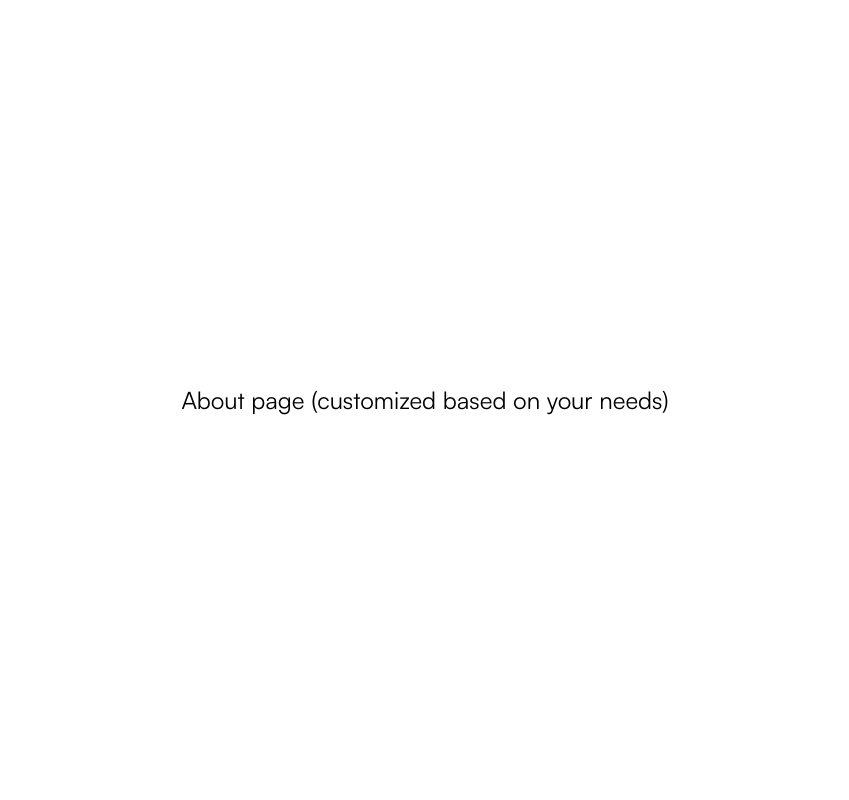
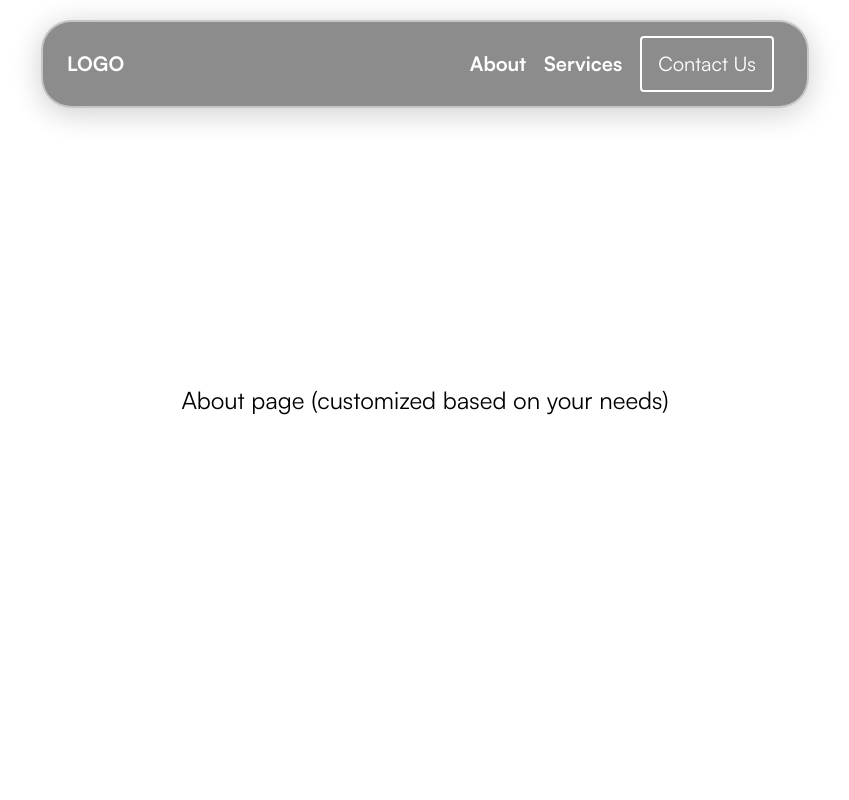
Before and after one commit to JJ-LXIX/dental-site-test, a Next.js app: page /about in a window 1280 px wide. Shown: the top 800 px of the page, without its empty margins (215-1064 px from the left). Built offline with nearby package versions, Linux system fonts and the light colour scheme.

Commit message:
added navbar and react lenis back

```diff
--- a/src/app/layout.jsx
+++ b/src/app/layout.jsx
@@ -33,7 +33,7 @@ export default function RootLayout({ children }) {
     <html lang="en">
       <body className={satoshi.className}>
         {/* <Navbar2 /> */}
-        {/* <Navbar /> */}
+        <Navbar />
         {children}
         <FooterSection />
       </body>
--- a/src/app/page.tsx
+++ b/src/app/page.tsx
@@ -20,7 +20,7 @@ export default function Home() {
 
   return (
     <main className="w-full">
-      {/* <ReactLenis root> */}
+      <ReactLenis root>
         <HeroSection2 isSmallScreen={isSmallScreen} />
         <WhyUsSection isMobile={isMobile} />
         <ServiceSection
@@ -35,7 +35,7 @@ export default function Home() {
         {isSmallScreen ? null : (
           <CustomCursor mousePosition={mousePosition} clickable={clickable} />
         )}
-      {/* </ReactLenis> */}
+      </ReactLenis>
     </main>
   );
 }
```
Lines whose indentation alone changed are shown as unchanged.
